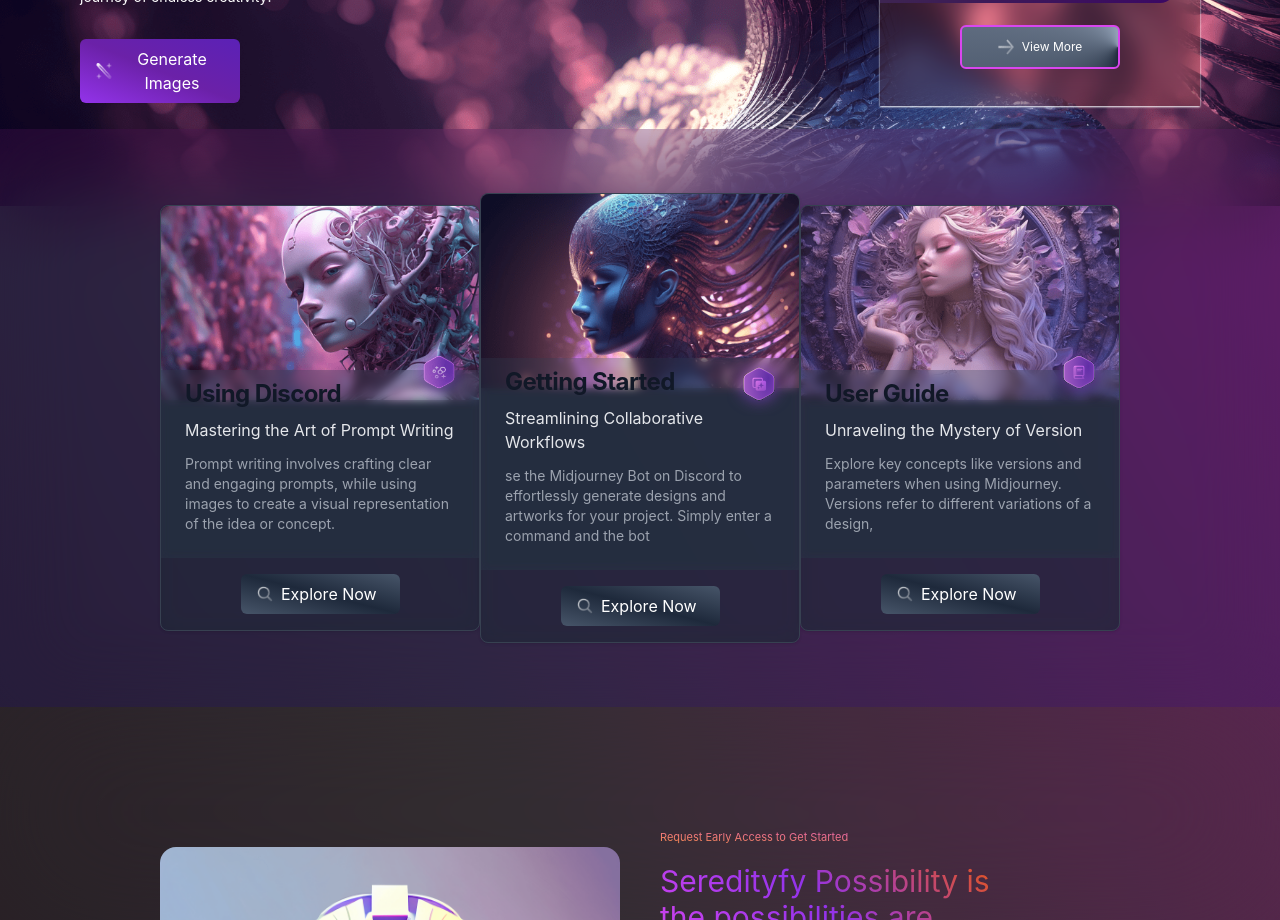
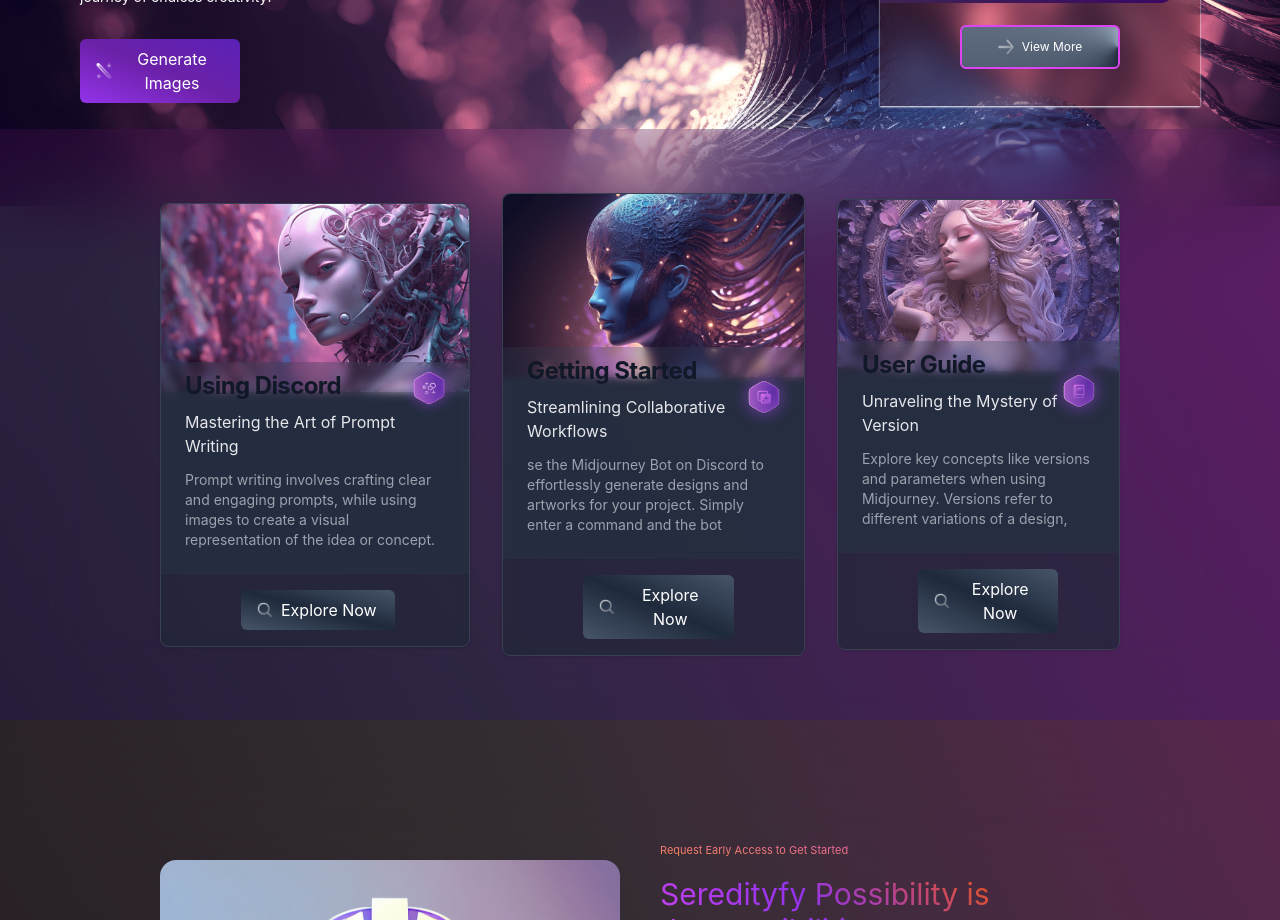
Before and after one commit to asepjumadi/Seredityfy, a React (Create React App) app: page / in a window 1280 px wide. Shown: the part 540-1460 px from the top of the page. Built offline with nearby package versions, Linux system fonts and the light colour scheme.

Commit message:
update gap on obsviewsly

```diff
--- a/src/container/welcome/Obsviewsly.js
+++ b/src/container/welcome/Obsviewsly.js
@@ -7,7 +7,7 @@ function Obsviewsly() {
       <div className='flex top-20
        flex-col xl:flex-row sm:flex-col lg:flex-row 2xl:flex-row
        py-8 sm:py-20 md:py-8 lg:py-12 xl:py-16 2xl:py-20
-        px-4 sm:px-36 xl:px-40  2xl:px-80 md:justify-between justify-center items-center'>
+        px-4 sm:px-36 xl:px-40 gap-8 2xl:px-80 md:justify-between justify-center items-center'>
         <Card img={Card1} imgicons={PolygonIcons} title="Using Discord" sub="Mastering the Art of Prompt Writing" content="Prompt writing involves crafting clear and engaging prompts, while using images to create a visual representation of the idea or concept." />
         <Card img={Card2} imgicons={PolygonIcons2} title="Getting Started" sub="Streamlining Collaborative Workflows" content="se the Midjourney Bot on Discord to effortlessly generate designs and artworks for your project. Simply enter a command and the bot " />
         <Card img={Card3} imgicons={PolygonIcons3} title="User Guide" sub="Unraveling the Mystery of Version" content="Explore key concepts like versions and parameters when using Midjourney. Versions refer to different variations of a design," />
```
